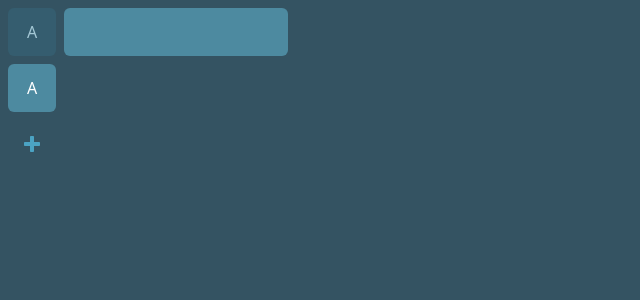
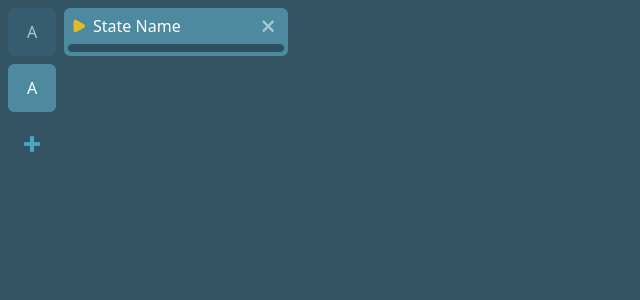
Before and after one commit to theexperiential/Shinkansen, a Vue app in the folder vue/: page / in a window 1280 px wide. Shown: the top 300 px of the page, without its empty margins (0-640 px from the left). Built offline with nearby package versions, Linux system fonts and the light colour scheme.

Commit message:
state tab layout

```diff
--- a/vue/src/components/StateTab.vue
+++ b/vue/src/components/StateTab.vue
@@ -1,11 +1,41 @@
 <template>
     <!-- selected tab -->
-    <div class="w-56 h-12">
-        <a
-            href="#"
-            class="flex w-full h-full bg-bg-selected rounded-md"
-        >
-        </a>
+    <div class="w-56 h-12
+        grid grid-rows-4 place-items-center
+        bg-bg-selected rounded-md"
+    >
+        <!-- play/pause button -->
+        <div class="col-start-1 col-end-2 row-span-3">
+            <a
+                href="#"
+                class=""
+            >
+                <svg width="12" height="14" viewBox="0 0 12 14" fill="none" xmlns="http://www.w3.org/2000/svg">
+                    <path d="M11 5.26795C12.3333 6.03775 12.3333 7.96225 11 8.73205L3.5 13.0622C2.16666 13.832 0.499999 12.8697 0.499999 11.3301L0.5 2.66987C0.5 1.13027 2.16667 0.168021 3.5 0.937822L11 5.26795Z" fill="#E1BC29"/>
+                </svg>
+            </a>
+        </div>
+        <!-- state name -->
+        <div class="col-start-2 col-end-6 row-span-3 justify-self-start">
+            <span class="text-txt-selected">State Name</span>
+        </div>
+        <!-- close button -->
+        <div class="col-start-6 col-end-7 row-span-3">
+            <a
+                href="#"
+                class=""
+            >
+                <svg width="22" height="22" viewBox="0 0 22 22" fill="none" xmlns="http://www.w3.org/2000/svg">
+                    <rect x="6.67654" y="4.96811" width="15.1005" height="2.41608" rx="1" transform="rotate(45 6.67654 4.96811)" fill="#A4C8D5"/>
+                    <rect x="17.3542" y="6.67654" width="15.1005" height="2.41608" rx="1" transform="rotate(135 17.3542 6.67654)" fill="#A4C8D5"/>
+                </svg>
+            </a>
+        </div>
+        <!-- progress bar -->
+        <div class="col-start-1 col-end-7 row-span-1 w-full h-full px-1 pb-1">
+            <div class="w-full h-full rounded-md bg-bg-med"></div>
+        </div>
+
     </div>
 </template>
 
--- a/vue/tailwind.config.js
+++ b/vue/tailwind.config.js
@@ -25,6 +25,10 @@ module.exports = {
         DEFAULT: 'rgba(59, 125, 149, 0.25)',
         dark: 'rgba(59, 125, 149, 0.25)'
       },
+      'bg-med': {
+        DEFAULT: '#2D5061',
+        dark: '#2D5061'
+      },
       'txt-unselected': {
         DEFAULT: '#A4C8D5',
         dark: '#A4C8D5'
```
Also changed, not shown: vue/src/assets/svg/playBtnSml.svg (added).
